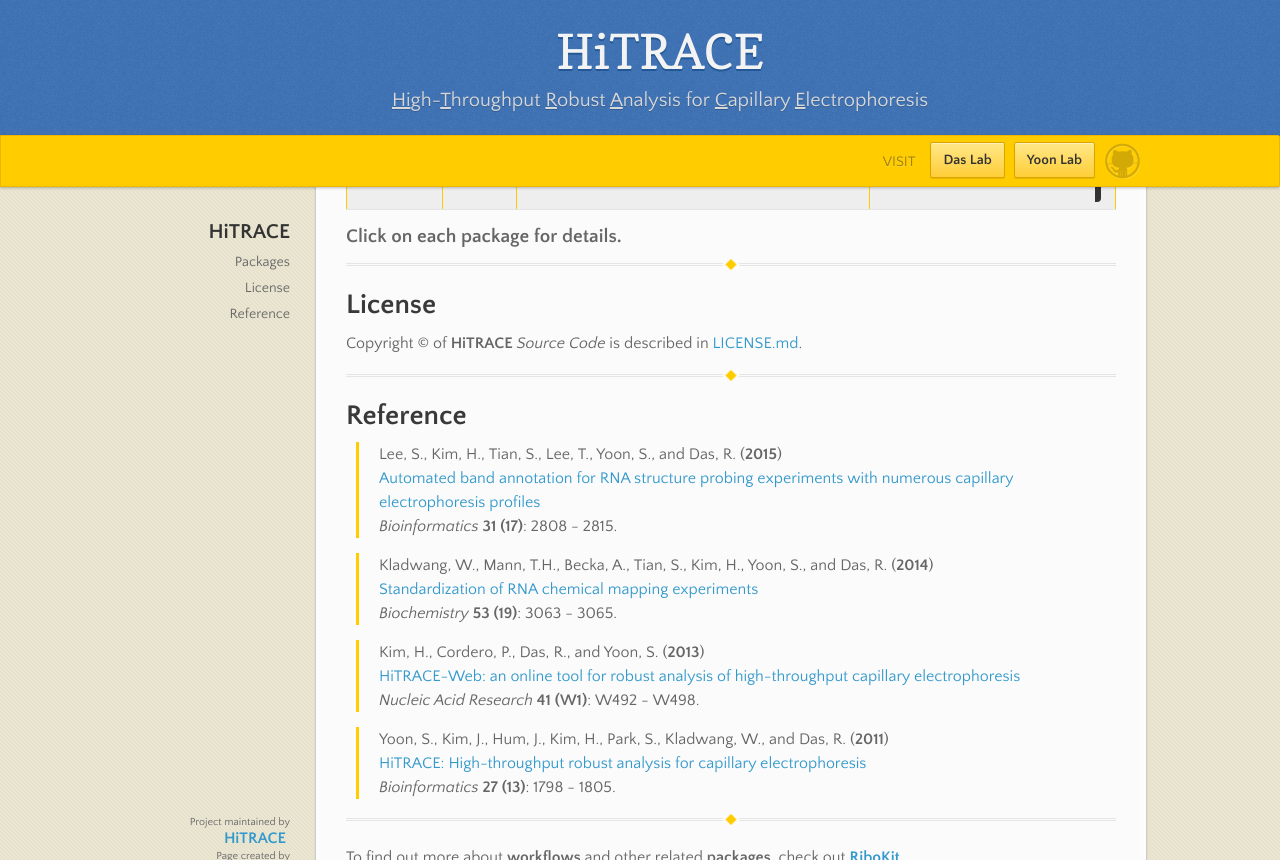
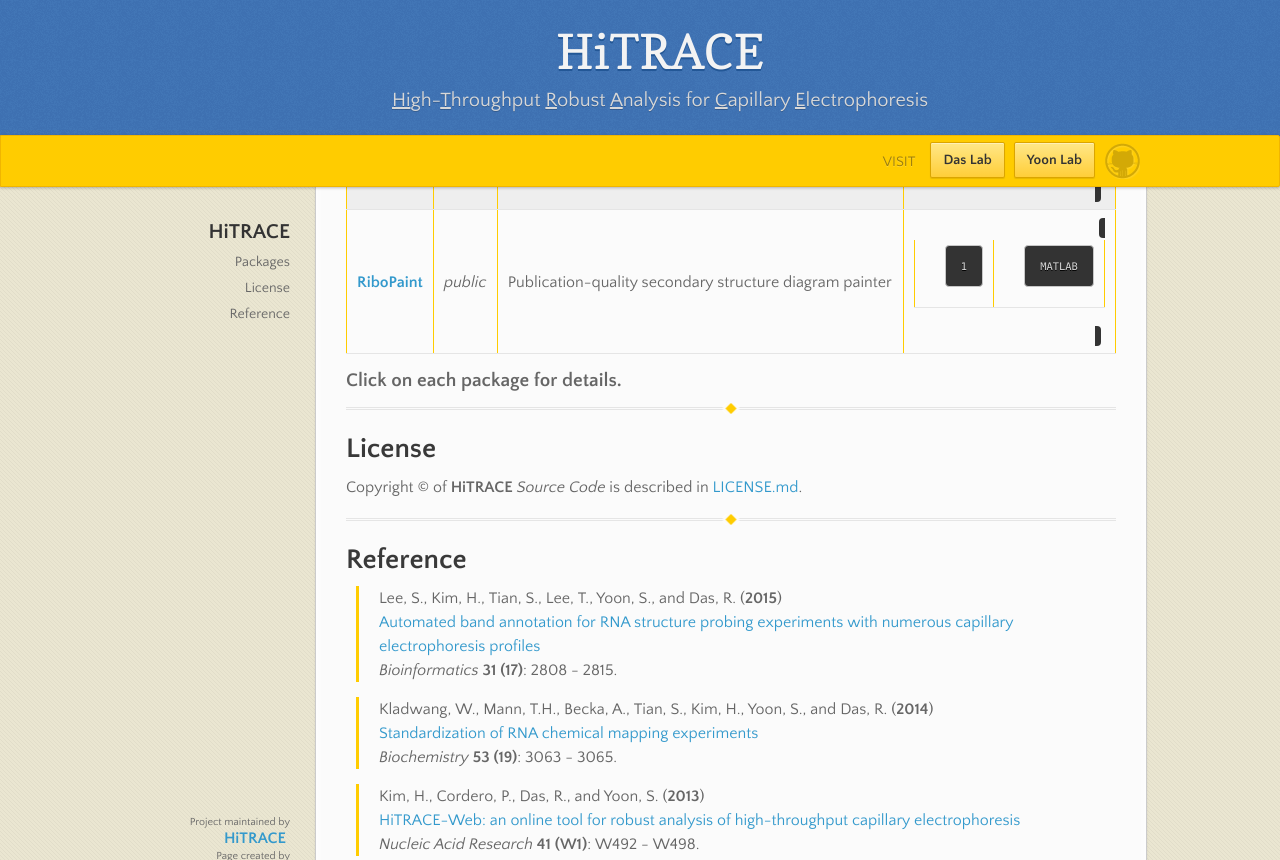
Before and after one commit to hitrace/hitrace.github.io, a Jekyll site: the page built from index.md, in a window 1280 px wide and 900 px high, scrolled down 803 px, cut to the strip 0-860 px from the top of the window. Built offline with Jekyll 4.4.1, drawn with Linux system fonts in a browser that asks for light colours.

Commit message:
link to RiboPaint; add lang

```diff
--- a/index.md
+++ b/index.md
@@ -20,6 +20,7 @@
 | --- | --- | --- | ---: |
 | [**HiTRACE**](/HiTRACE/) | _public_ | The standard tool for MCM analysis of CE | `MATLAB` |
 | [**RDATKit**](/RDATKit/) | _public_ | Utils for anyone working with MCM data | `Python` |
+| [**RiboPaint**](https://ribokit.github.io/RiboPaint/) | _public_ | Publication-quality secondary structure diagram painter | `MATLAB` |
 
 #### Click on each package for details.
 
```
